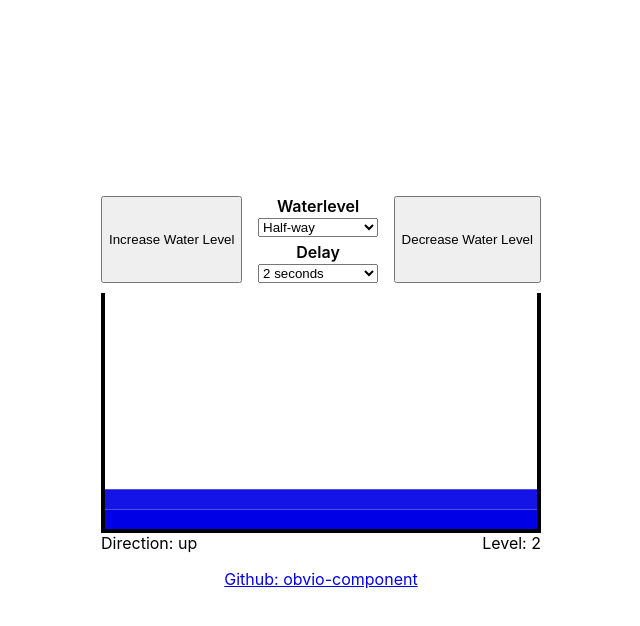
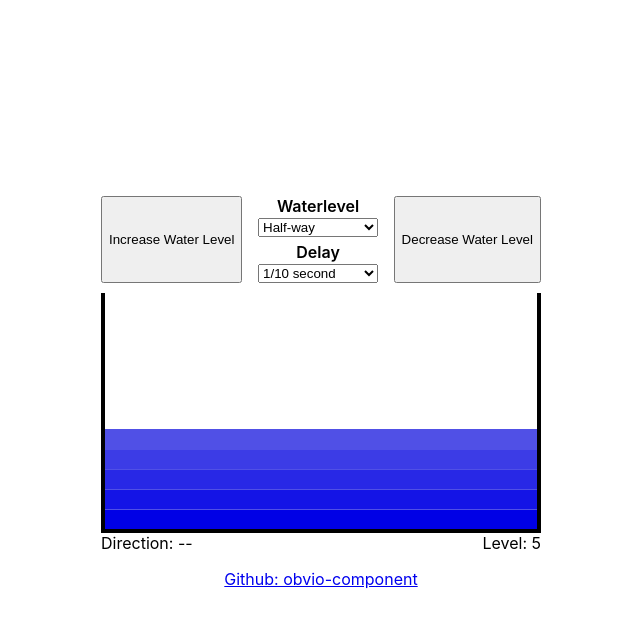
Before and after one commit to tyler-schwartz/obvio-component, a React (Create React App) app: page / in a window 1280 px wide. Both pictures are taken after a click on the button "Increase Water Level". Shown: the top 626 px of the page, without its empty margins (319-959 px from the left). Built offline with nearby package versions, Linux system fonts and the light colour scheme.

Commit message:
Refactored to simplify; Addressing Mike's concerns

```diff
--- a/src/Bathtub.js
+++ b/src/Bathtub.js
@@ -1,80 +1,88 @@
-import React, { useEffect, useState, useRef } from 'react';
+import React, { useEffect, useState } from 'react';
 
 function Bathtub(props)
 {
     const MAX_LEVEL     = 5;
-    const DEFAULT_DELAY = 2;
-    const interval      = useRef(null);
+    const DEFAULT_DELAY = .1;
 
-    const [levels, setLevels]         = useState([]);
+    const [level, setLevel]           = useState(0);
     const [direction, setDirection]   = useState(null);
     const [waterLevel, setWaterLevel] = useState(MAX_LEVEL);
     const [delay, setDelay]           = useState(DEFAULT_DELAY);
+    const [tick, setTick]             = useState(0);
 
-    // Gonna do some work anytime the direction state value changes.
     useEffect(() => {
-        // If it's null, we're either initializing or the work is done. In either
-        // of these cases we don't want to do anything on the state change to null.
+        // If direction is null, we're either initializing or the work is done.
+        // In either of these cases we don't want to do anything on the state,
+        // so change to null and be done.
         if (direction === null) { return; }
 
-        // Before any work is done, if we're being told to up and we're already
-        // at the desired level, reset the direction and be done.
-        if (direction === 'up' && levels.length === waterLevel) {
+        // If we're going up and the level is already at the desired level; OR...
+        // we're going down and the level is at 0 (empty tub), we're done working,
+        // so set the direction to null (our "do work" indicator) and split.
+        if ((direction === 'up' && level >= Number(waterLevel)) ||
+            (direction === 'down' && level === 0)
+        ) {
             setDirection(null);
             return;
         }
 
-        // Change the level and set it to the state so that user sees something
-        // happening. If the delay is longer, it takes some time before any visual
-        // indication of work is happening. Creating a new array, so that we can
-        // trigger a render of the component after the state commit.
+        // In this case, we're going down and we're looking for a mid-way stop.
+        // We need to check the current level - 1, to save having to have another
+        // variable for comparison. Because we're "stopping" when the current
+        // level - 1 is equal to our desired waterLevel, we still have to change
+        // the level one more time so that that the mid-way stop happens on the
+        // correct display, not desired waterLevel + 1. Again, change the direction
+        // to null and get out of here.
+        if (direction === 'down' && (level - 1) === Number(waterLevel)) {
+            doChangeLevels();
+            setDirection(null);
+            return;
+        }
+
+        // At this point, we've figured out we're not stopping work, we're starting
+        // it. SO, change the levels to get the instant gratification of something
+        // happening on the screen.
         doChangeLevels();
-        setLevels(Object.assign([], levels));
 
-        // Set the ref to the setInterval() id so we have something to clear when
-        // the work is done.
-        interval.current = setInterval(() => {
-            // Depending on the direction, push or pop an element from the array
-            // of water levels. Array? Easier to .map() and allows for some future-
-            // proofing if it's a collection of items, opposed to just a level.
-            doChangeLevels();
+        // Use setTimeout() to increment a tick state variable. That is the only
+        // work we're doing in the timeout, the useEffect() is watching the tick
+        // state to fire again. Since all the stopping logic happens before the
+        // timeout is triggered and because we want the instant gratification,
+        // the changing of levels can't happen inside the timeout.
+        setTimeout(() => {
+            setTick(tick => tick + 1);
+        }, Number(delay) * 1000);
+    }, [direction, tick]);
 
-            // Three cases where we want to stop working:
-            // 1. We're moving the level up and the length of the water level
-            //    array is at the desired level;
-            // 2. We're moving down and the length of the array is at the desired
-            //    level - this handles the case of starting from "full up" and
-            //    ending at "half-way";
-            // 3. We're moving down and the length of the array is 0, we've
-            //    removed everything and the tub is empty.
-            if ((direction === 'up' && levels.length >= Number(waterLevel)) ||
-                (direction === 'down' && levels.length === Number(waterLevel)) ||
-                (direction === 'down' && levels.length === 0)
-            ) {
-                // Don't want to keep iterating...
-                clearInterval(interval.current);
-                // Creating a new array, so that we can trigger a render of the
-                // component after the state commit.
-                setLevels(Object.assign([], levels));
-                // Need to make sure we change the direction to null, so that we
-                // can capture the "do work" signal again after.
-                setDirection(null);
-                // We're done, so get out of here.
-                return;
-            }
+    /**
+     * Check which direction we're going and math the levels into that direction.
+     * Common place to do same logic multiple times.
+     */
+    const doChangeLevels = () => {
+        setLevel(direction === 'up' ?
+            level + 1 :
+            level - 1
+        );
+    };
 
-            // At this point, levels has "local" changes but hasn't been saved to
-            // state yet. Creating a new array, so that we can trigger a render
-            // of the component after the state commit.
-            setLevels(Object.assign([], levels));
-        }, Number(delay) * 1000);
-    }, [direction]);
+    /**
+     * Iterates the number of levels we're currently sitting on and pushes a div
+     * into an array. That array gets returend and rendered.
+     * @returns array
+     */
+    const doRenderWater = () => {
+        let waterLevels = [];
 
-    const doChangeLevels = () => {
-        direction === 'up' ?
-            levels.push({}) :
-            levels.pop();
-    };
+        for (let i=0; i<level; i++) {
+            waterLevels.push(<div
+                className={`bathtub-waterlevel level-${i}`}
+                key={i}
+            />);
+        }
+
+        return waterLevels;
+    }
 
     return (
         <div className="bathtub-container">
@@ -120,17 +128,12 @@ function Bathtub(props)
             </section>
 
             <div className="bathtub-tub">
-                {levels.map((item, key) => {
-                    return <div
-                        className={`bathtub-waterlevel level-${key}`}
-                        key={key}
-                    />
-                })}
+                {doRenderWater()}
             </div>
 
             <div className="bathtub-info">
                 <span>Direction: {direction || '--'}</span>
-                <span>Level: {levels.length}</span>
+                <span>Level: {level}</span>
             </div>
 
             <p>
```
